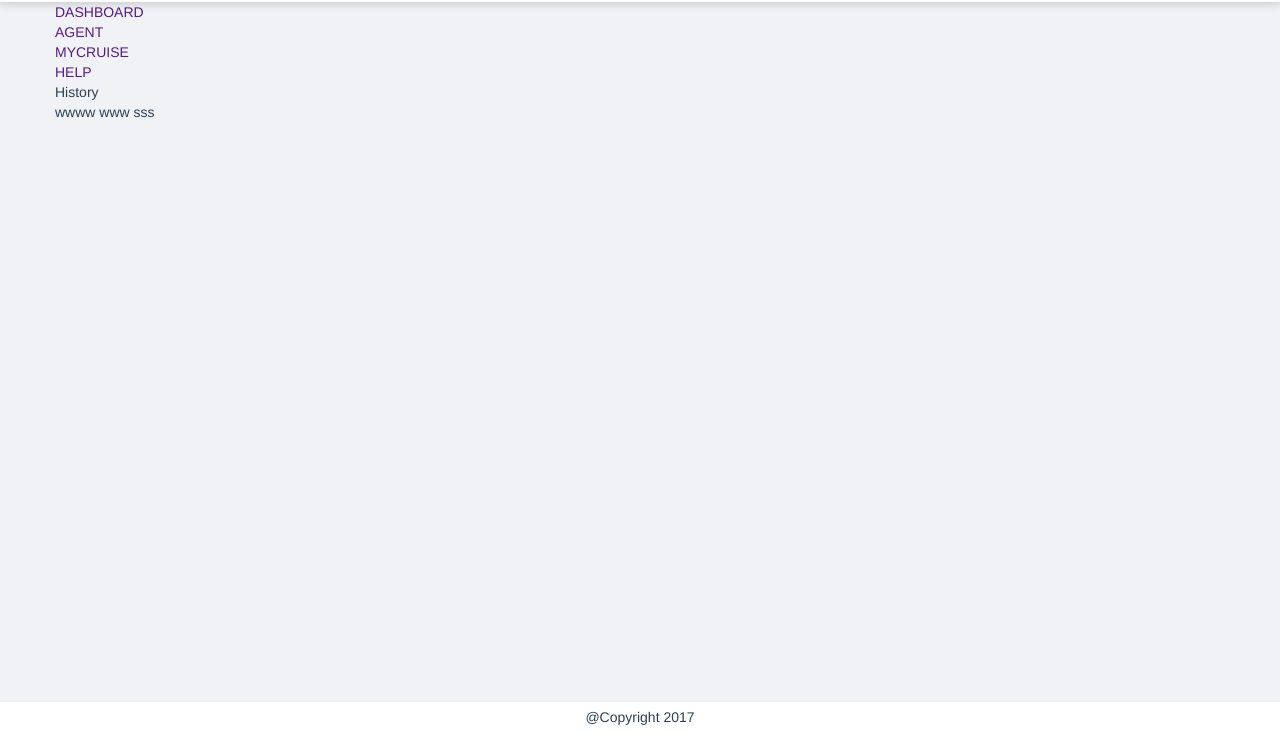
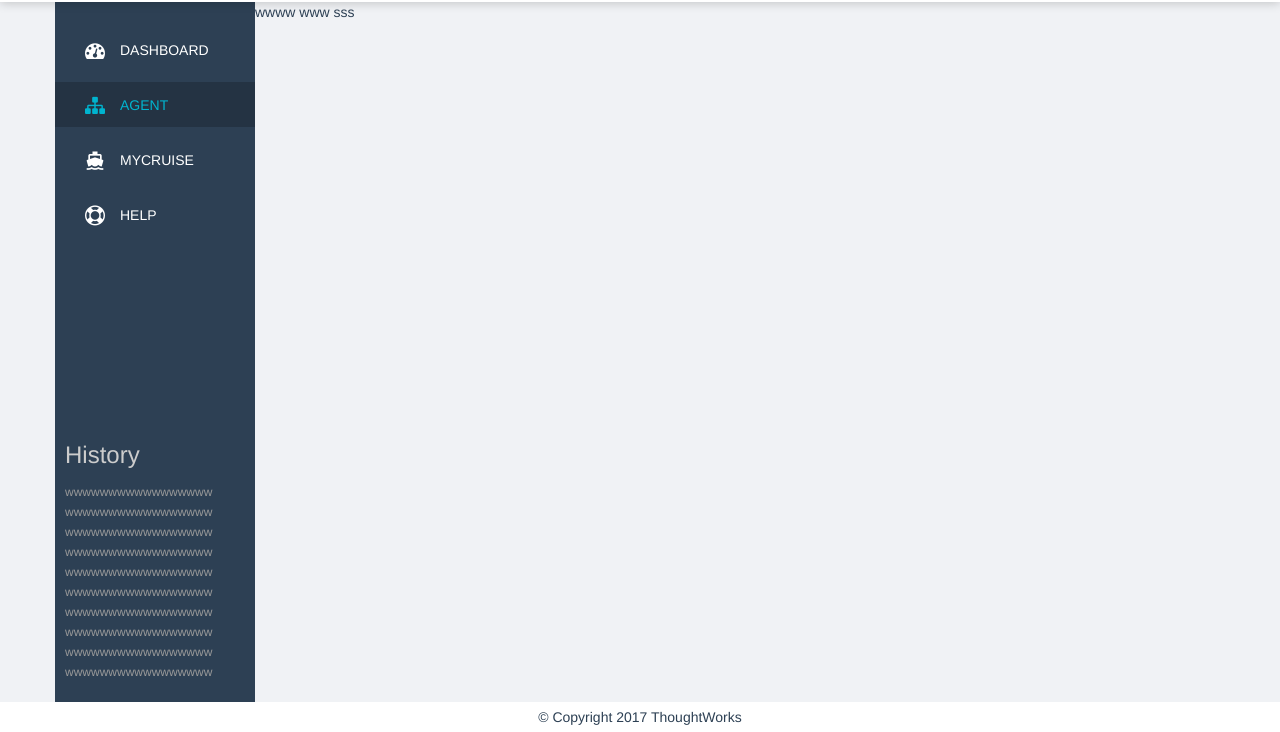
Before and after one commit to lhr000lhr/Cruise, a website built with webpack: page src/index.html in a window 1280 px wide. Shown: the part 68-800 px from the top of the page. Built offline with nearby package versions, Linux system fonts and the light colour scheme.

Commit message:
layout: add header, sidebar

```diff
--- a/package.json
+++ b/package.json
@@ -16,8 +16,10 @@
     "babel-cli": "^6.26.0",
     "babel-loader": "^8.0.5",
     "babel-preset-env": "^1.7.0",
+    "clean-webpack-plugin": "^1.0.0",
     "concurrently": "^4.1.0",
     "css-loader": "^2.1.0",
+    "extract-text-webpack-plugin": "^4.0.0-beta.0",
     "file-loader": "^3.0.1",
     "html-loader": "^0.5.5",
     "html-webpack-plugin": "^3.2.0",
@@ -26,6 +28,7 @@
     "less-loader": "^4.1.0",
     "source-map-loader": "^0.2.4",
     "style-loader": "^0.23.1",
+    "url-loader": "^1.1.2",
     "webpack": "^4.28.4",
     "webpack-cli": "^3.2.1",
     "webpack-dev-server": "^3.1.14"
--- a/src/components/footer/footer.html
+++ b/src/components/footer/footer.html
@@ -1,7 +1,7 @@
 <footer>
   <div class="container">
-    <div class="footer-text">
-      @Copyright 2017
-    </div>
+    <span class="footer-text">
+      © Copyright 2017 ThoughtWorks
+    </span>
   </div>
 </footer>
--- a/src/components/footer/footer.less
+++ b/src/components/footer/footer.less
@@ -12,7 +12,7 @@ footer {
   box-shadow: 10px 1px 0 rgba(0,0,0,.2);
   z-index: 19;
 
-  .footer-text {
+  .container {
     text-align: center;
   }
 }
--- a/src/components/header/header.html
+++ b/src/components/header/header.html
@@ -18,8 +18,8 @@
       </svg>
     </div>
     <div class="header-user">
-      <img class="user-avatar" src="" alt="">
-      <span class="user-setting-btn"></span>
+      <img class="user-avatar" src="../../assets/avatar.png" alt="">
+      <i class="cruise icon-angle-down user-setting-btn"></i>
     </div>
   </div>
 </header>
--- a/src/components/header/header.less
+++ b/src/components/header/header.less
@@ -20,9 +20,12 @@ header {
     text-align: center;
   }
   .header-user {
+    display: flex;
+    align-items: center;
     position: absolute;
     top: 0;
     right: 0;
+    cursor: pointer;
 
     .user-avatar {
       display: inline-block;
@@ -31,10 +34,8 @@ header {
     }
 
     .user-setting-btn {
-      display: inline-block;
       margin-left: 10px;
-      width: 10px;
-      height: 10px;
+      font-size: 18px;
     }
   }
 }
--- a/src/components/sidebar/sidebar.html
+++ b/src/components/sidebar/sidebar.html
@@ -3,25 +3,25 @@
     <ul>
       <li class="menu-item">
         <a href="" class="menu-item-link">
-          <i class="menu-item-icon"></i>
+          <i class="cruise icon-dashboard menu-item-icon"></i>
           <span class="menu-item-text">DASHBOARD</span>
         </a>
       </li>
-      <li class="menu-item">
+      <li class="menu-item men-item-selected">
         <a href="" class="menu-item-link">
-          <i class="menu-item-icon"></i>
+          <i class="cruise icon-sitemap menu-item-icon"></i>
           <span class="menu-item-text">AGENT</span>
         </a>
       </li>
       <li class="menu-item">
         <a href="" class="menu-item-link">
-          <i class="menu-item-icon"></i>
+          <i class="cruise icon-boat menu-item-icon"></i>
           <span class="menu-item-text">MYCRUISE</span>
         </a>
       </li>
       <li class="menu-item">
         <a href="" class="menu-item-link">
-          <i class="menu-item-icon"></i>
+          <i class="cruise icon-life-bouy menu-item-icon"></i>
           <span class="menu-item-text">HELP</span>
         </a>
       </li>
@@ -31,8 +31,57 @@
     <div class="history-title">
       <span>History</span>
     </div>
-    <ul class="history-list">
-
+    <ul class="history-panel">
+      <li class="history-item">
+        <span class="history-item-link">
+          wwwwwwwwwwwwwwwww
+        </span>
+      </li>
+      <li class="history-item">
+        <span class="history-item-link">
+          wwwwwwwwwwwwwwwww
+        </span>
+      </li>
+      <li class="history-item">
+        <span class="history-item-link">
+          wwwwwwwwwwwwwwwww
+        </span>
+      </li>
+      <li class="history-item">
+        <span class="history-item-link">
+          wwwwwwwwwwwwwwwww
+        </span>
+      </li>
+      <li class="history-item">
+        <span class="history-item-link">
+          wwwwwwwwwwwwwwwww
+        </span>
+      </li>
+      <li class="history-item">
+        <span class="history-item-link">
+          wwwwwwwwwwwwwwwww
+        </span>
+      </li>
+      <li class="history-item">
+        <span class="history-item-link">
+          wwwwwwwwwwwwwwwww
+        </span>
+      </li>
+      <li class="history-item">
+        <span class="history-item-link">
+          wwwwwwwwwwwwwwwww
+        </span>
+      </li>
+      <li class="history-item">
+        <span class="history-item-link">
+          wwwwwwwwwwwwwwwww
+        </span>
+      </li>
+      <li class="history-item">
+        <span class="history-item-link">
+          wwwwwwwwwwwwwwwww
+        </span>
+      </li>
     </ul>
   </div>
 </div>
--- a/src/components/sidebar/sidebar.less
+++ b/src/components/sidebar/sidebar.less
@@ -0,0 +1,67 @@
+@import '../../styles/theme.less';
+
+.sidebar {
+  position: relative;
+  flex: 0 0 200px;
+  max-width: 200px;
+  min-width: 200px;
+  width: 200px;
+  padding: 20px 0;
+  color: @color-white;
+  background-color: @color-black;
+
+  .menu-item {
+    padding: 5px 0;
+
+    .menu-item-link {
+      display: flex;
+      align-items: center;
+      height: 45px;
+      padding: 0 30px;
+      color: @color-white;
+
+      .menu-item-icon {
+        font-size: @font-size-lg;
+        margin-right: 15px;
+      }
+    }
+
+    .menu-item-link:hover {
+      color: @color-blue;
+    }
+  }
+
+  .menu-item.men-item-selected .menu-item-link {
+    color: @color-blue;
+    background-color: @color-menu-selected;
+  }
+
+  .history {
+    position: absolute;
+    bottom: 20px;
+    padding: 0 10px;
+
+    .history-title {
+      margin-bottom: 10px;
+      font-size: 24px;
+      color: #ccc;
+    }
+
+    .history-panel {
+      font-size: @font-size-sm;
+      color: #999;
+
+      .history-item {
+        line-height: 20px;
+
+        .history-item-link {
+          color: #999;
+          cursor: pointer;
+        }
+        .history-item-link:hover {
+          color: @color-blue;
+        }
+      }
+    }
+  }
+}
--- a/src/index.html
+++ b/src/index.html
@@ -4,14 +4,13 @@
     <meta charset="UTF-8">
     <meta name="viewport" content="width=device-width, initial-scale=1.0">
     <meta http-equiv="X-UA-Compatible" content="ie=edge">
-    <title><%=htmlWebpackPlugin.options.title%></title>
+    <title>Cruise</title>
 </head>
 <body>
 
   <div class="app-layout default-layout">
     ${require('./components/header/header.html')}
-
-    <div class="main container">
+    <div class="main container default-layout">
         ${require('./components/sidebar/sidebar.html')}
       <div class="content">
         ${require('./components/overview/overview.html')}
--- a/src/index.less
+++ b/src/index.less
@@ -1,4 +1,5 @@
 @import './styles/theme.less';
+@import './assets/fontIcons/fonts.css';
 @import './styles/style.less';
 @import './components/header/header.less';
 @import './components/footer/footer.less';
--- a/src/styles/style.less
+++ b/src/styles/style.less
@@ -1,7 +1,7 @@
 @import 'theme.less';
 
 /* 全局定义 */
-html,body,div,span,applet,object,iframe,h1,h2,h3,h4,h5,h6,p,blockquote,pre,a,abbr,acronym,address,big,cite,code,del,dfn,em,font,img,ins,kbd,q,s,samp,small,strike,strong,sub,sup,tt,var,dl,dt,dd,ol,ul,li,fieldset,form,label,legend,table,caption,tbody,tfoot,thead,tr,th,td{ margin: 0; padding: 0; border: 0; outline: 0; font-weight: inherit; font-style: inherit; font-size: 100%; font-family: inherit; vertical-align: baseline; text-decoration:none; } :focus { outline: 0; } table { border-collapse: separate; border-spacing: 0; } caption, th, td { height:30px; font-weight: normal; } a img, iframe { border: none; } ol, ul { list-style: none; } input, textarea, select, button { font-size: 100%; font-family: inherit; } select { margin: inherit;} body { font-size:12px; font-family:"宋体";}
+html,body,div,span,applet,object,iframe,h1,h2,h3,h4,h5,h6,p,blockquote,pre,a,abbr,acronym,address,big,cite,code,del,dfn,em,font,img,ins,kbd,q,s,samp,small,strike,strong,sub,sup,tt,var,dl,dt,dd,ol,ul,li,fieldset,form,label,legend,table,caption,tbody,tfoot,thead,tr,th,td{ margin: 0; padding: 0; border: 0; outline: 0; font-weight: inherit; font-style: inherit; font-size: 100%; font-family: inherit; vertical-align: baseline; text-decoration:none; } :focus { outline: 0; } table { border-collapse: separate; border-spacing: 0; } caption, th, td { height:30px; font-weight: normal; } a img, iframe { border: none; } ol, ul { list-style: none; } input, textarea, select, button { font-size: 100%; font-family: inherit; } select { margin: inherit;}
 *, *::before, *::after {
   -webkit-box-sizing: border-box;
   box-sizing: border-box;
@@ -11,7 +11,7 @@ html,body,div,span,applet,object,iframe,h1,h2,h3,h4,h5,h6,p,blockquote,pre,a,abb
 }
 
 body {
-  font-family: "Avenir",Helvetica,Arial,sans-serif;
+  font-family: Avenir, Helvetica, Arial, sans-serif;
   font-size:   @font-size-base;
   line-height: @font-line-height;
   color:       @color-default;
@@ -45,8 +45,19 @@ body {
 }
 
 .main {
-  flex: auto;
-  min-height: 0;
   margin-top: @header-height;
   margin-bottom: @footer-height;
+  flex-direction: row;
 }
+
+.content {
+  flex: 1;
+}
+
+.iconfont-lg {
+  font-size: 20px;
+}
+
+.iconfont-sm {
+  font-size: 10px;
+}
--- a/src/styles/theme.less
+++ b/src/styles/theme.less
@@ -1,19 +1,20 @@
 
 /** colors **/
-@color-default:    #2d4054;
-@color-white:      #ffffff;
-@color-yellow:     #ff9a2a;
-@color-green:      #7fbc39;
-@color-blue:       #00b4cf;
-@color-dark-blue:  #01869a;
-@color-light-black:#435466;
-@color-black:      #2d4054;
-@color-gray:       #c1c4e6;
-@color-light-gray: #f3f3f3;
+@color-default:       #2d4054;
+@color-white:         #ffffff;
+@color-yellow:        #ff9a2a;
+@color-green:         #7fbc39;
+@color-blue:          #00b4cf;
+@color-dark-blue:     #01869a;
+@color-light-black:   #435466;
+@color-black:         #2d4054;
+@color-gray:          #c1c4e6;
+@color-light-gray:    #f3f3f3;
 
-@color-selected:   #efefef;
-@color-hover:      #0084cf;
-@body-background:    @color-light-gray;
+@color-selected:      #efefef;
+@color-menu-selected: rgba(0, 0, 0, 0.2);
+@color-hover:         #0084cf;
+@body-background:       @color-light-gray;
 
 /** fonts size **/
 @font-size-base:    14px;
```
Also changed, not shown: webpack.config.js (+40 -21 lines), src/assets/avatar.png (added), src/assets/fontIcons/fonts.css (renamed from src/assets/font icons/fonts.css), src/assets/fontIcons/fonts.png (renamed from src/assets/font icons/fonts.png), src/assets/fontIcons/fonts/cruise.ttf (renamed from src/assets/font icons/fonts/cruise.ttf), src/assets/fontIcons/fonts/cruise.woff (renamed from src/assets/font icons/fonts/cruise.woff), 3 other files.
